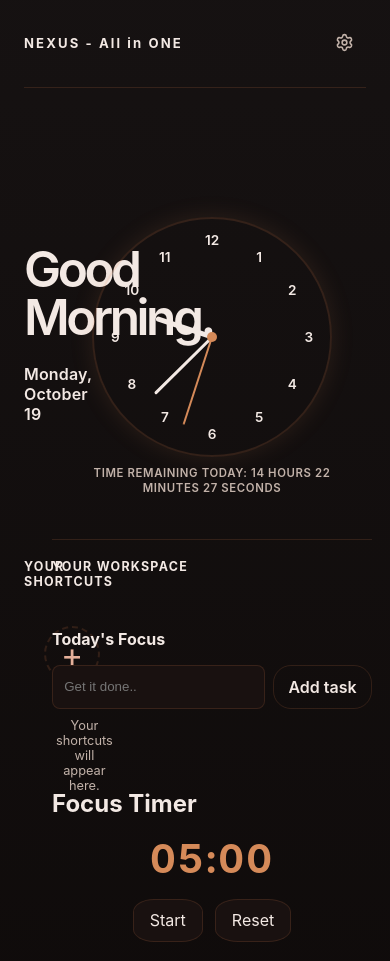
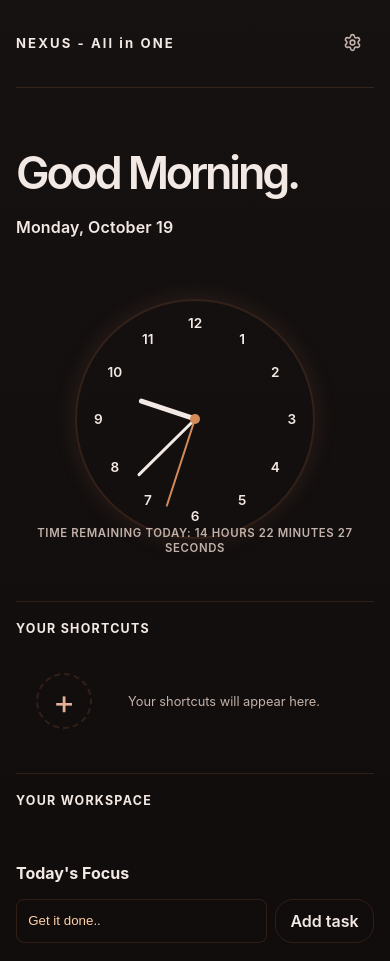
Before and after one commit to Aarjal/Nexus, a website built with Vite: page index.html in a window 390 px wide. Shown: the top 961 px of the page. Built offline with nearby package versions, Linux system fonts and the light colour scheme; files whose address does not match are found by name.

Commit message:
added mobile responsiveness and edited task-input form

```diff
--- a/src/style.css
+++ b/src/style.css
@@ -326,8 +326,12 @@ main {
   padding: 0.7rem;
   border: 1px solid var(--line);
   border-radius: 8px;
-  background: var(--canvas);
+  background: transparent;
   color: var(--text);
+}
+
+#task-input::placeholder {
+  color: var(--focus);
 }
 
 #task-form button {
@@ -440,3 +444,39 @@ main {
 #settings-menu button:hover {
   background: var(--canvas);
 }
+
+/* //responsiveness */
+@media (max-width: 700px) {
+  #head {
+    width: calc(100% - 32px);
+    gap: 1rem;
+  }
+
+  #top-bar {
+    gap: 0.2rem;
+  }
+
+  main {
+    grid-template-columns: minmax(0, 1fr);
+    grid-template-areas:
+      "greeting"
+      "clock"
+      "shortcuts"
+      "workspace";
+    width: calc(100% - 32px);
+    gap: 1.5rem;
+    padding: 3rem 0;
+  }
+
+  .greeting {
+    padding: 1rem 0;
+  }
+
+  #greeting-text {
+    font-size: clamp(2.8rem, 11vw, 4.5rem);
+  }
+
+  #clock {
+    min-height: 300px;
+  }
+}
```
